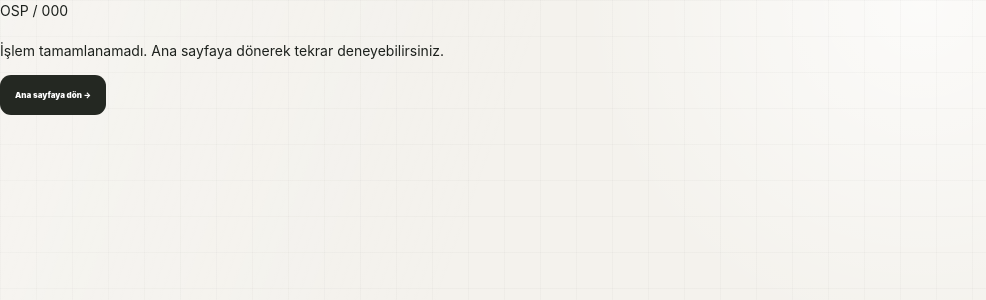
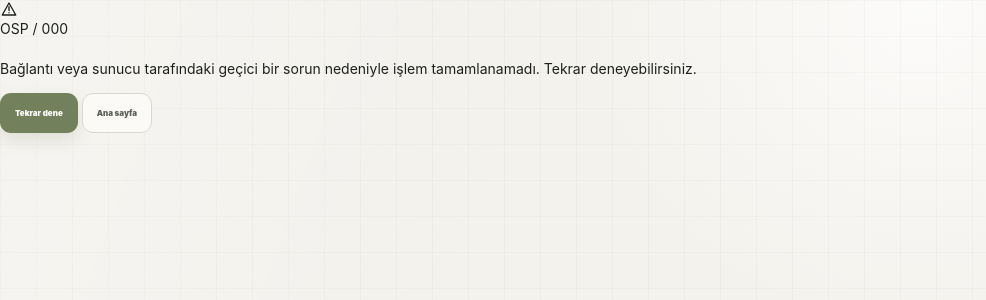
Before and after one commit to oguzhan-tpl/okuls-navproje, a Flask app: template templates/error.html in a window 1280 px wide. Shown: the top 300 px of the page, without its empty margins (0-986 px from the left). Run offline with Flask 3, Linux system fonts and the light colour scheme; the template is opened without the code that fills it: most values are stand-ins (such as "Sample title", 1, 10 or a date in 2020); parts of the project's set-up code (start-up, migrations or seed data) failed here and were passed over.

Commit message:
Improve resilient application error screen

```diff
--- a/templates/error.html
+++ b/templates/error.html
@@ -2,16 +2,25 @@
 <html lang="tr">
 <head>
   <meta charset="utf-8">
-  <meta name="viewport" content="width=device-width, initial-scale=1">
+  <meta name="viewport" content="width=device-width,initial-scale=1,viewport-fit=cover">
+  <meta name="theme-color" content="#242822">
   <link rel="stylesheet" href="{{ url_for('static', filename='css/app.css') }}">
   <title>{{ code }} · Okul Sınav Proje</title>
 </head>
 <body class="error-body">
-  <div class="error-box">
-    <span class="eyebrow">OSP / {{ code }}</span>
-    <h1>{{ message }}</h1>
-    <p>İşlem tamamlanamadı. Ana sayfaya dönerek tekrar deneyebilirsiniz.</p>
-    <a class="button button-dark" href="{{ url_for('home') }}">Ana sayfaya dön →</a>
-  </div>
+  <main class="error-shell">
+    <div class="error-card">
+      <div class="error-mark" aria-hidden="true">
+        <svg class="ui-svg" viewBox="0 0 24 24"><path d="M12 4 21 20H3L12 4Z"/><path d="M12 9v5M12 17v.1"/></svg>
+      </div>
+      <span class="error-code">OSP / {{ code }}</span>
+      <h1>{{ message }}</h1>
+      <p>Bağlantı veya sunucu tarafındaki geçici bir sorun nedeniyle işlem tamamlanamadı. Tekrar deneyebilirsiniz.</p>
+      <div class="error-actions">
+        <a class="button button-primary" href="{{ request.full_path if request.full_path else request.path }}">Tekrar dene</a>
+        <a class="button button-ghost" href="{{ url_for('home') }}">Ana sayfa</a>
+      </div>
+    </div>
+  </main>
 </body>
 </html>
```
